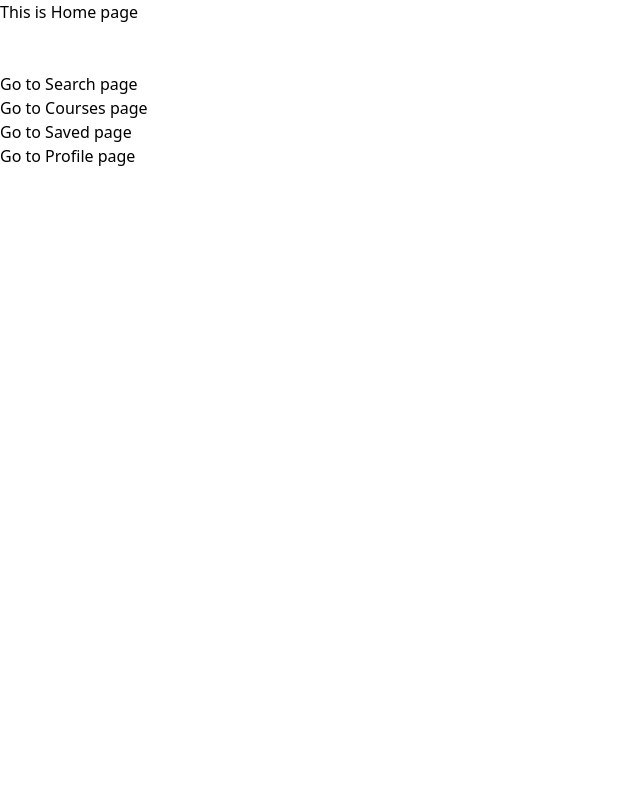
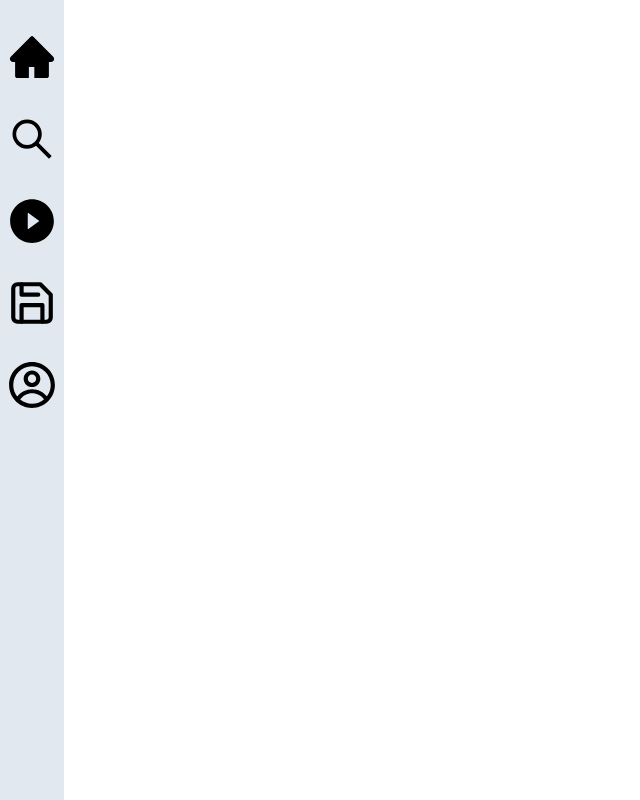
Before and after one commit to 202303-PRM-TR-FEW/CapstoneProject-Team2, a Next.js app: page /home in a window 1280 px wide. Shown: the whole page, without its empty margins (0-640 px from the left). Built offline with nearby package versions, Linux system fonts and the light colour scheme.

Commit message:
added navbar

```diff
--- a/app/home/page.js
+++ b/app/home/page.js
@@ -3,21 +3,7 @@ import Link from "next/link";
 const page = () => {
   return (
     <div>
-      <h1>This is Home page</h1>
-      <br />
-      <br />
-      <h2>
-        <Link href="search">Go to Search page</Link>
-      </h2>
-      <h2>
-        <Link href="courses">Go to Courses page</Link>
-      </h2>
-      <h2>
-        <Link href="saved">Go to Saved page</Link>
-      </h2>
-      <h2>
-        <Link href="profile">Go to Profile page</Link>
-      </h2>
+
     </div>
   );
 };
--- a/components/NavigationBar.js
+++ b/components/NavigationBar.js
@@ -1,12 +1,34 @@
 import {AiFillHome} from "react-icons/ai";
 import { FiSave } from "react-icons/fi";
+import { AiOutlineSearch } from "react-icons/ai";
+import { AiFillPlayCircle } from "react-icons/ai";
+import { CgProfile } from "react-icons/cg";
+import Link from "next/link";
 
 const NavigationBar = () => {
 
 
   return (
-    <div>
+    <div className=" bg-slate-200 flex flex-col gap-4  w-[4rem] h-screen  items-center">
+        <div className=" flex flex-col gap-8 mt-8 h-1/2">
+        <Link href="search">
+        <AiFillHome size={50} />
+        </Link>
 
+        <Link href="search">
+        <AiOutlineSearch size={50} />
+        </Link>
+
+        <Link href="search">
+        <AiFillPlayCircle size={50} />
+        </Link>
+        <Link href="search">
+        <FiSave size={50} />
+        </Link>
+        <Link href="search">
+        <CgProfile size={50} />
+        </Link>
+        </div>
     </div>
   );
 };
```
